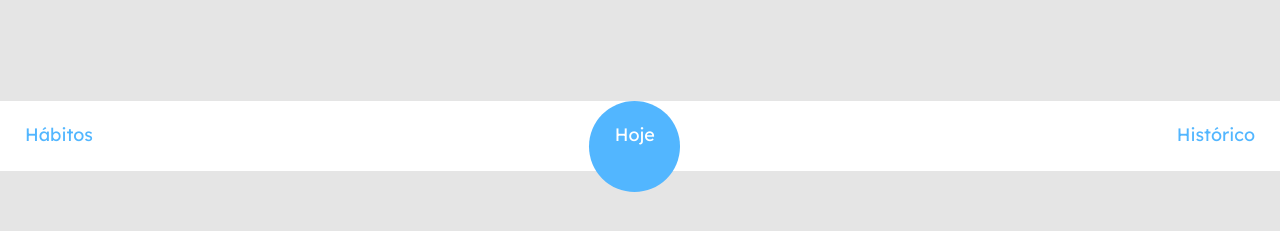
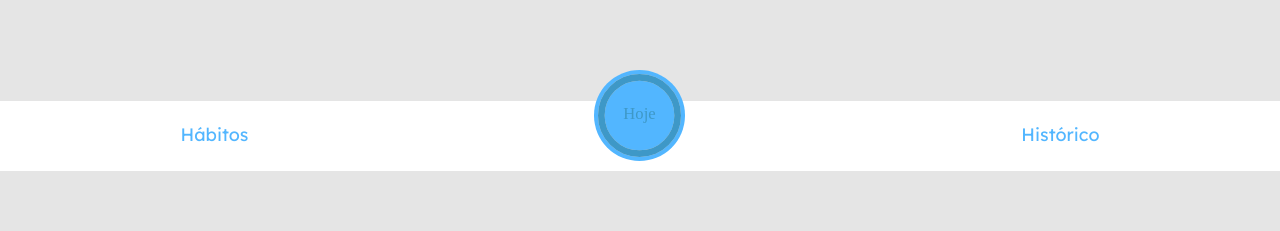
Before and after one commit to RubsRafa/TrackIt, a React (Create React App) app: page /historico in a window 1280 px wide. Shown: the part 629-860 px from the top of the page. Built offline with nearby package versions, Linux system fonts and the light colour scheme.

Commit message:
requisito: implementando barra de progresso

```diff
--- a/src/componentes/Context.js
+++ b/src/componentes/Context.js
@@ -2,13 +2,9 @@ import { createContext } from "react";
 
 const Context = createContext({
     image: null,
-    token: null
+    token: null,
+    feitosHoje: null
 });
 
 
 export default Context;
-
-// function Provider ({children}) {
-//     const [image, setImage] = useState('');
-//     const [token, setToken] = useState('');
-// }
--- a/src/componentes/Entrar.js
+++ b/src/componentes/Entrar.js
@@ -6,7 +6,6 @@ import logo from '../img/logo.png'
 import URLBase from "./url";
 import { ThreeDots } from 'react-loader-spinner'
 import Context from "./Context";
-// import "react-loader-spinner/dist/loader/css/react-spinner-loader.css";
 
 export default function Entrar() {
     const { setImage, setToken} = useContext(Context)
@@ -18,7 +17,6 @@ export default function Entrar() {
     const navigate = useNavigate();
 
     function entrar(e) {
-        console.log('ENTRAR')
         e.preventDefault();
 
         const userLogin = {
--- a/src/componentes/Footer.js
+++ b/src/componentes/Footer.js
@@ -1,7 +1,14 @@
 import { Link } from "react-router-dom";
 import styled from "styled-components"
+import { CircularProgressbar, buildStyles } from 'react-circular-progressbar';
+import 'react-circular-progressbar/dist/styles.css';
+import { useContext } from "react";
+import Context from "./Context";
 
 export default function Footer() {
+
+    const { feitosHoje } = useContext(Context)
+
     return (
         <>
             <Rodape>
@@ -9,9 +16,25 @@ export default function Footer() {
                     <h1>Hábitos</h1>
                 </Link>
                 <Link to={'/hoje'}>
-                    <div>
-                        <h2>Hoje</h2>
-                    </div>
+
+                    <Centralizar>
+                        <CirculoHoje>
+                            <CircularProgressbar
+                                value={feitosHoje}
+                                text={'Hoje'}
+                                style={buildStyles({
+                                    rotation: 0.25,
+                                    strokeLinecap: 'butt',
+                                    textSize: '20px',
+                                    pathTransitionDuration: 0.5,
+                                    pathColor: '#ffffff',
+                                    textColor: '#ffffff',
+                                    trailColor: '#52B6FF',
+                                    backgroundColor: '#000000',
+                                })}
+                            />
+                        </CirculoHoje>
+                    </Centralizar>
                 </Link>
                 <Link to={'/historico'}>
                     <h1>Histórico</h1>
@@ -25,24 +48,10 @@ width: 100%;
 height: 70px;
 display: flex;
 background-color: #FFFFFF;
-justify-content: space-between;
+justify-content: space-around;
 position: fixed;
 bottom: 0;
 left: 0;
-div{
-    width: 91px;
-    height: 91px;
-    border-radius: 50%;
-    background-color: #52B6FF;
-    text-align: center;
-    box-sizing: border-box;
-    h2{
-        padding: 25px;
-        font-family: Lexend Deca, sans-serif;
-        font-size: 18px;
-        color: #FFFFFF;
-    }
-}
 h1{
     padding: 25px;
     font-family: Lexend Deca, sans-serif;
@@ -50,3 +59,19 @@ h1{
     color: #52B6FF;
 }
 `;
+const CirculoHoje = styled.div`
+    width: 91px;
+    height: 91px;
+    border-radius: 50%;
+    background-color: #52B6FF;
+    text-align: center;
+    box-sizing: border-box;
+    position:absolute;
+    bottom: 10px;
+    padding: 4px;
+`;
+const Centralizar = styled.div`
+width: 91px;
+height: 91px;
+margin-left: 10px;
+`;
--- a/src/componentes/Hoje.js
+++ b/src/componentes/Hoje.js
@@ -9,7 +9,7 @@ import Context from './Context';
 
 
 export default function Hoje() {
-    const {token} = useContext(Context)
+    const {token, setFeitosHoje} = useContext(Context)
 
     const [habitosHoje, setHabitosHoje] = useState();
     const [renderizar, setRenderizar] = useState(false);
@@ -71,6 +71,7 @@ export default function Hoje() {
         if (habitosHoje !== undefined && feitos !== []) {
             let resultado = (feitos.length * 100) / habitosHoje.length;
             setPorcentagem(Math.round(resultado))
+            setFeitosHoje(Math.round(resultado))
         }
     }
 
--- a/src/componentes/Provider.js
+++ b/src/componentes/Provider.js
@@ -4,15 +4,16 @@ import Context from "./Context";
 const Provider = ({ children }) => {
     const [image, setImage] = useState('');
     const [token, setToken] = useState('');
+    const [feitosHoje, setFeitosHoje] = useState();
 
-    console.log(image)
-    console.log(token)
     return (
         <Context.Provider value={{
             image,
             setImage,
             token,
-            setToken
+            setToken,
+            feitosHoje,
+            setFeitosHoje
         }}>
             {children}
         </Context.Provider>
```
